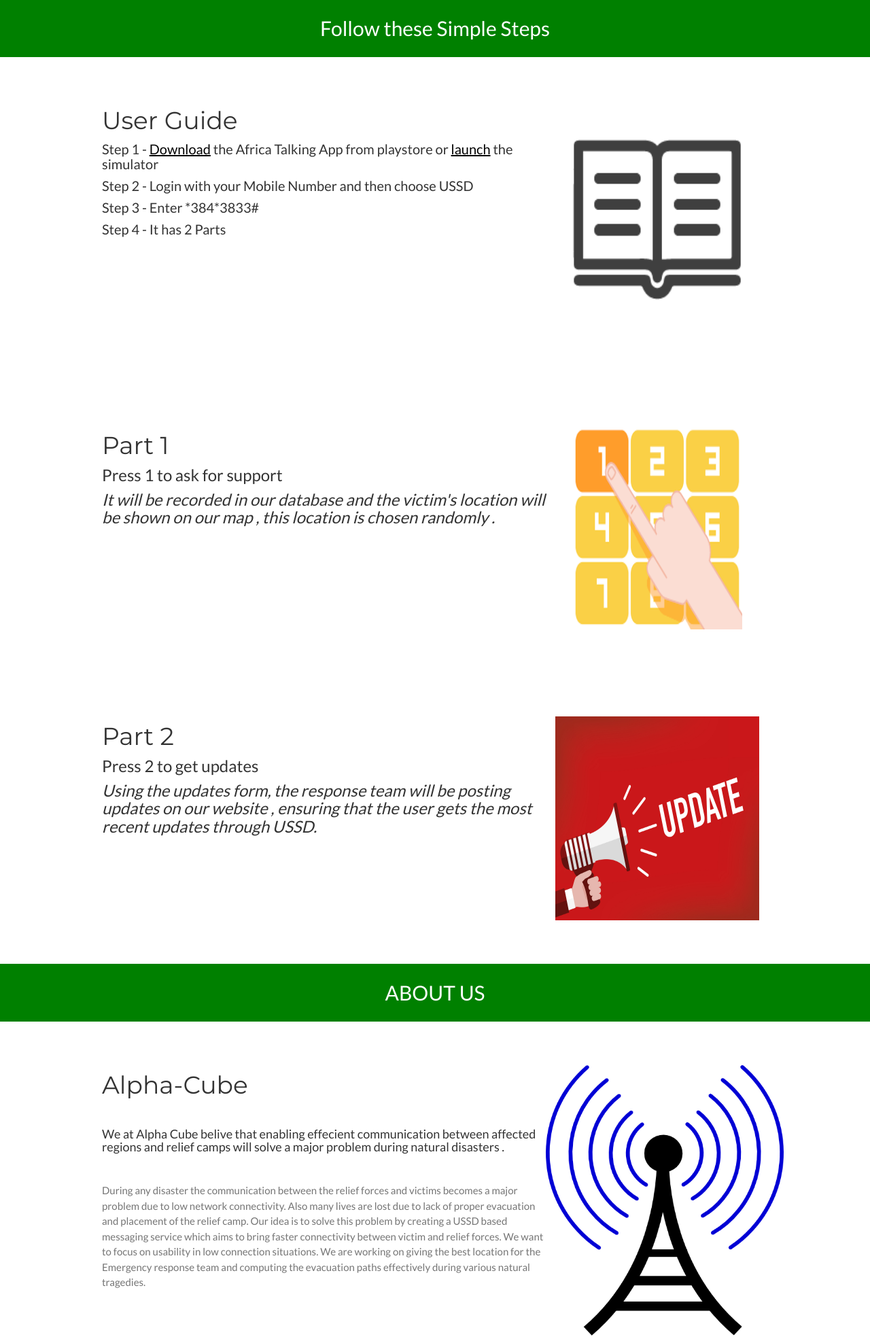
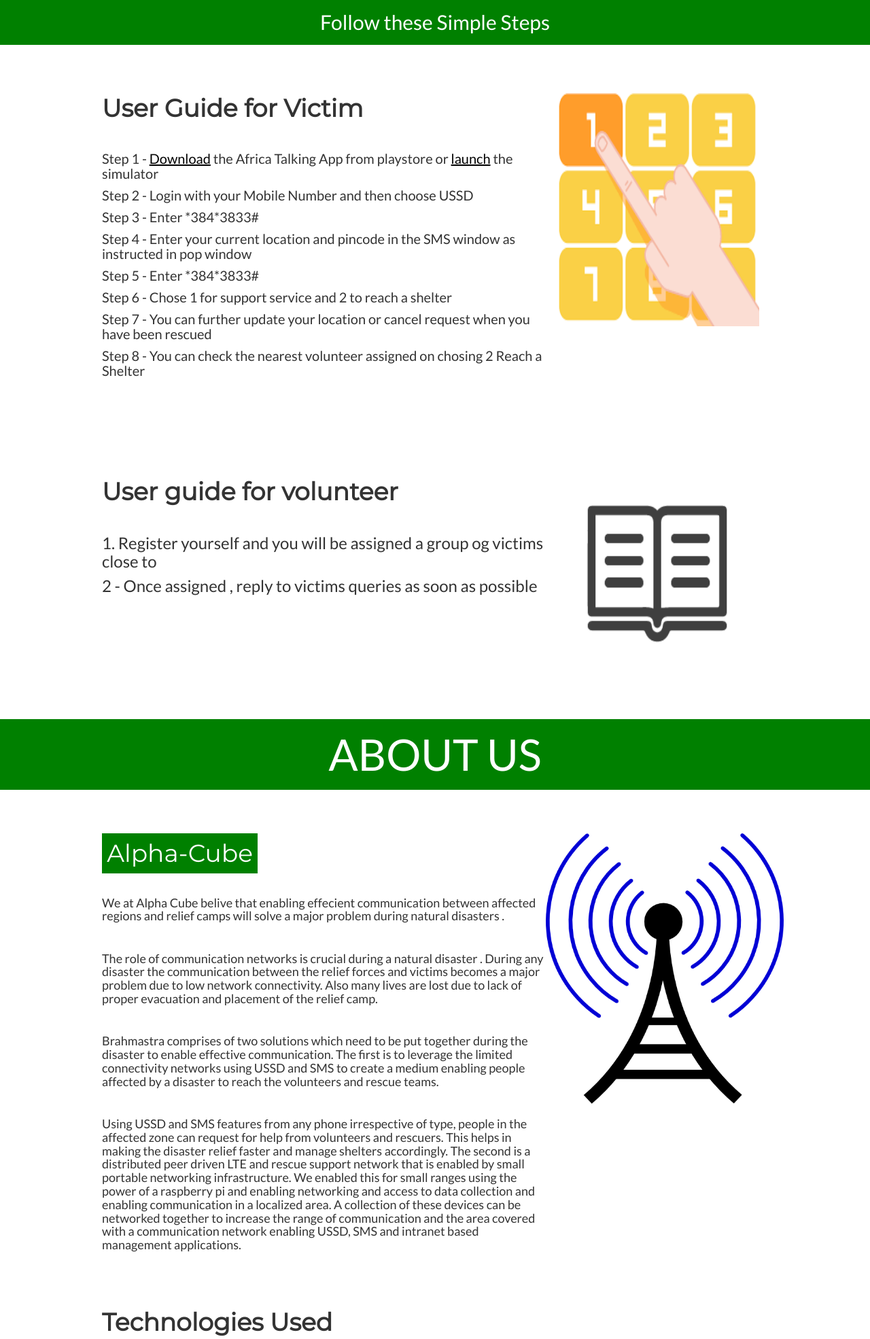
Before and after one commit to revanthgss/Alpha-Cube, a Django app: page / in a window 1280 px wide. Shown: the part 51-2021 px from the top of the page at 68% size. Run offline with Django 3.2, Linux system fonts and the light colour scheme; some libraries are stand-ins or nearby versions.

Commit message:
Update about.html

```diff
--- a/evacroutes/templates/evacroutes/about.html
+++ b/evacroutes/templates/evacroutes/about.html
@@ -21,6 +21,18 @@ a{text-decoration: none; color: black}
   background-color: #008000;
   color: white;
 }
+.secondClass {
+  background-color: green;
+  color: white;
+}
+.tab {
+       display:inline-block;
+       margin-left: 175px;
+}
+mark {
+  background-color: green;
+  color: white;
+}
 </style>
 <body>
 <!-- Header -->
@@ -42,7 +54,7 @@ a{text-decoration: none; color: black}
     </div>
   </div>
 </nav>
-<div class="oneClass" style="margin-top:50px;padding:10px 8px;text-align: center;">
+<div class="oneClass" style="margin-top:50px;padding:1px 6px;text-align: center;">
   <h2 class="w3-margin">Follow these Simple Steps</h2>
 </div>
 
@@ -51,15 +63,20 @@ a{text-decoration: none; color: black}
 <div class="w3-row-padding w3-padding-64 w3-container">
   <div class="w3-content">
     <div class="w3-twothird">
-    <h1>User Guide</h1>
+    <h1><b>User Guide for Victim</b></h1>
+    <br>
     <h4>Step 1 - <a href="https://play.google.com/store/apps/details?id=com.africastalking.sandbox" target="_blank" style="text-decoration:underline">Download</a> the Africa Talking App from playstore or <a href="https://simulator.africastalking.com:1517/" target="_blank" style="text-decoration:underline">launch</a> the simulator</h4>
     <h4>Step 2 - Login with your Mobile Number and then choose USSD </h4>
     <h4>Step 3 - Enter *384*3833#</h4>
-    <h4>Step 4 - It has 2 Parts </h4>
+    <h4>Step 4 - Enter your current location and pincode in the SMS window as instructed in pop window </h4>
+    <h4>Step 5 - Enter *384*3833# </h4>
+    <h4>Step 6 - Chose 1 for support service and 2 to reach a shelter </h4>
+    <h4>Step 7 - You can further update your location or cancel request when you have been rescued </h4>
+    <h4>Step 8 - You can check the nearest volunteer assigned on chosing 2 Reach a Shelter
     </div>
 
     <div class="w3-third w3-center">
-      <img src="{% static 'manual1.png' %}" alt="signal" height="350" width="300">
+      <img src="{% static 'press1.png' %}" alt="signal" height="350" width="300">
     </div>
   </div>
 </div>
@@ -67,45 +84,33 @@ a{text-decoration: none; color: black}
 <div class="w3-row-padding w3-padding-64 w3-container">
   <div class="w3-content">
     <div class="w3-twothird">
-    <h1>Part 1</h1>
-    <h3>Press 1 to ask for support </h3>
-    <h3><i>It will be recorded in our database and the victim's location will be shown on our map , this location is chosen randomly .</i></h3>
+    <h1><b>User guide for volunteer</b></h1>
+    <br>
+    <h3>1. Register yourself and you will be assigned a group og victims close to  </h3>
+    <h3>2 - Once assigned , reply to victims queries as soon as possible</h3>
     </div>
 
     <div class="w3-third w3-center">
-      <img src="{% static 'press1.png' %}" alt="signal" height="300" width="250">
+      <img src="{% static 'manual1.png' %}" alt="signal" height="300" width="250">
     </div>
   </div>
 </div>
 
-<div class="w3-row-padding w3-padding-64 w3-container">
-  <div class="w3-content">
-    <div class="w3-twothird">
-    <h1>Part 2</h1>
-    <h3>Press 2 to get updates </h3>
-    <h3><i>Using the updates form, the response team will be posting updates on our website , ensuring that the user gets the most
-    recent updates through USSD.</i></h3>
-    </div>
-
-    <div class="w3-third w3-center">
-      <img src="{% static 'update.jpg' %}" alt="signal" height="300" width="300">
-    </div>
-  </div>
-
-</div>
-
-<header class="oneClass" style="padding:10px 8px;text-align: center;">
-  <h2 class="w3-margin">ABOUT US</h2>
+<header class="secondClass" style="padding: 1px 8px" align="center">
+  <h2 class="w3-margin w3-jumbo">ABOUT US</h2>
 </header>
 
 <div class="w3-row-padding w3-padding-64 w3-container">
   <div class="w3-content">
     <div class="w3-twothird">
-      <h1>Alpha-Cube</h1>
-      <h5 class="w3-padding-32">We at Alpha Cube belive that enabling effecient communication between affected regions and
-      relief camps will solve a major problem during natural disasters . </h5>
+      <h1><mark>Alpha-Cube</mark></h1>
+      <br>
+      <h5 >We at Alpha Cube belive that enabling effecient communication between affected regions and
+      relief camps will solve a major problem during natural disasters . </h5><br>
 
-      <p class="w3-text-grey">During any disaster the communication between the relief forces and victims becomes a major problem due to low network connectivity. Also many lives are lost due to lack of proper evacuation and placement of the relief camp. Our idea is to solve this problem by creating a USSD based messaging service which aims to bring faster connectivity between victim and relief forces. We want to focus on usability in low connection situations. We are  working on giving the best location for the Emergency response team and computing the evacuation paths effectively during various natural tragedies.</p>
+      <h5 >The role of communication networks is crucial during a natural disaster . During any disaster the communication between the relief forces and victims becomes a major problem due to low network connectivity. Also many lives are lost due to lack of proper evacuation and placement of the relief camp. </h5>
+      <br><h5>Brahmastra comprises of two solutions which need to be put together during the disaster to enable effective communication. The first is to leverage the limited connectivity networks using USSD and SMS to create a medium enabling people affected by a disaster to reach the volunteers and rescue teams.</h5><br>
+      <h5>Using USSD and SMS features from any phone irrespective of type, people in the affected zone can request for help from volunteers and rescuers. This helps in making the disaster relief faster and manage shelters accordingly. The second is a distributed peer driven LTE and rescue support network that is enabled by small portable networking infrastructure. We enabled this for small ranges using the power of a raspberry pi and enabling networking and access to data collection and enabling communication in a localized area. A collection of these devices can be networked together to increase the range of communication and the area covered with a communication network enabling USSD, SMS and intranet based management applications.</h5>
     </div>
 
     <div class="w3-third w3-center">
@@ -115,18 +120,39 @@ a{text-decoration: none; color: black}
 </div>
 
 <!-- Second Grid -->
-<div class="w3-row-padding w3-light-grey w3-padding-64 w3-container">
+<div>
   <div class="w3-content">
     <div class="w3-third w3-center">
     </div>
 
     <div class="w3-twothird">
-      <h1>Technologies Used</h1>
+
+      <h1><b>Technologies Used</b></h1>
+      <br>
       <h4 class="w3-text-grey">1) <a href="https://africastalking.com/" target="_blank">Africa Talking API</a> -  To simulate USSD (Unstructured Supplementary Service Data) application</h3>
-      <br>
+      <p class="tab"></p>
+      <img src = "{%static 'african-talking.jpeg' %}" alt="signal" height="150" width="200">
+
       <h4 class="w3-text-grey">2) <a href="https://www.microsoft.com/en-us/maps/v8-control" target="_blank">Bing Maps</a> -  To display the locations of stranded people .</h3>
       <br>
+      <p class="tab"></p>
+      <img src = "{%static 'bing-logo.png' %}" alt="signal" height="150" width="200">
+      <br>
+
+
       <h4 class="w3-text-grey">3) <a href="https://www.djangoproject.com/" target="_blank">Django</a> - Python Web Framework</h3>
+      <br>
+      <p class="tab"></p>
+      <img src = "{%static 'django-logo.png' %}" alt="signal" height="150" width="200">
+      <br>
+
+
+      <h4 class="w3-text-grey">3) <a href="https://www.djangoproject.com/" target="_blank">Raspberry Pi</a> - To create network</h3>
+      <br>
+      <div>
+      <p class="tab"></p>
+      <img src = "{%static 'raspberry-pi.png' %}" alt="signal" height="150" width="200">
+      </div>
     </div>
   </div>
 </div>
```
